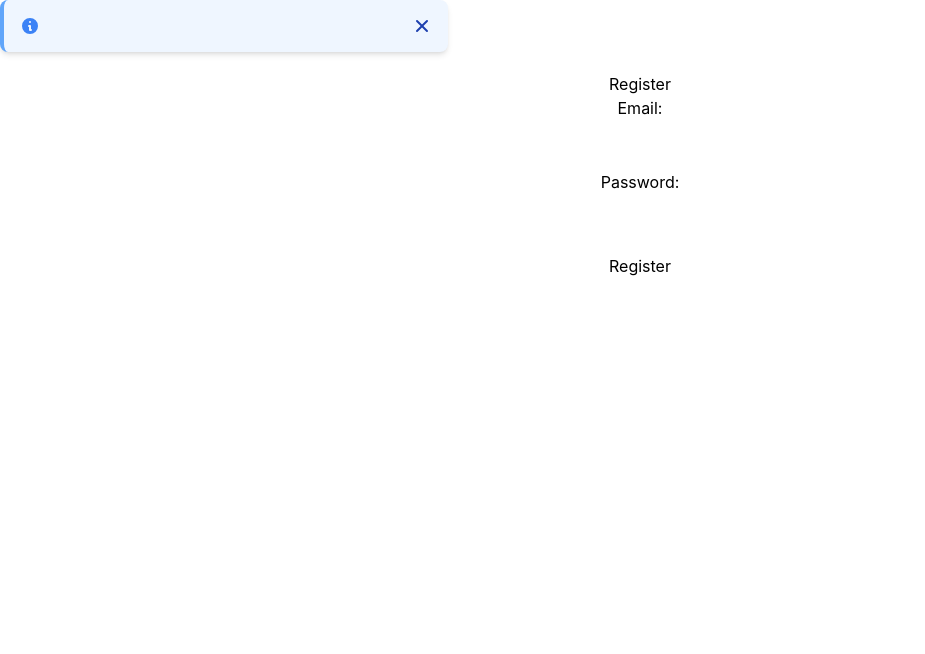
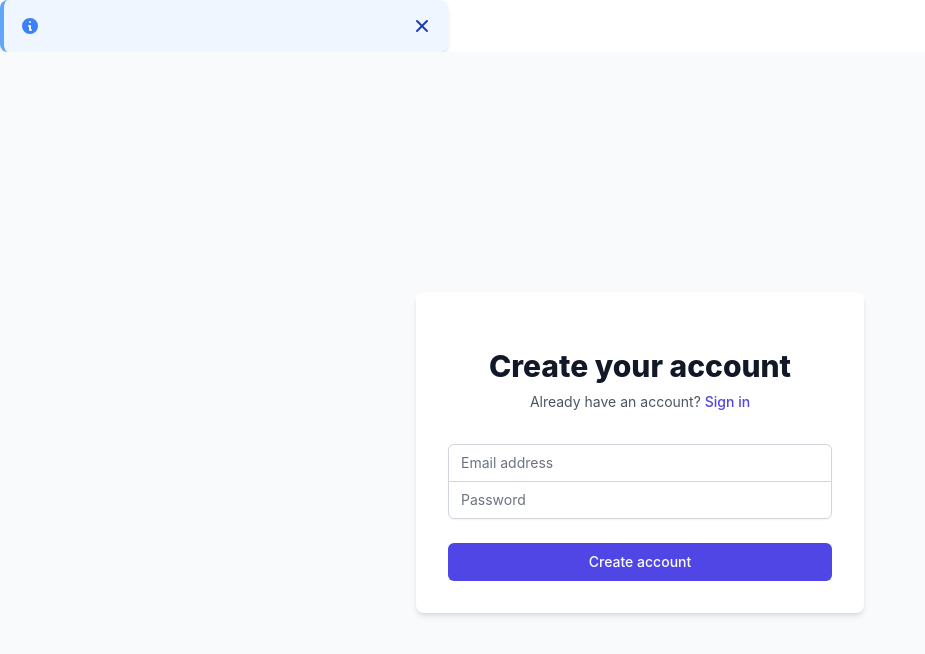
Before and after one commit to actioneerai/devbizops, a React (Create React App) app in the folder frontend/: page /register in a window 1280 px wide. Shown: the top 654 px of the page, without its empty margins (0-925 px from the left). Built offline with nearby package versions, Linux system fonts and the light colour scheme; no server answers.

Commit message:
Improve error handling for Supabase rate limits

```diff
--- a/frontend/src/pages/Login.js
+++ b/frontend/src/pages/Login.js
@@ -43,12 +43,25 @@ const Login = () => {
       const { error } = await login(formData.email, formData.password, formData.rememberMe);
 
       if (error) {
-        setError(error.message || 'Invalid email or password. Please try again.');
-        showError(error.message || 'Login failed');
+        // Check for rate limiting errors
+        if (error.status === 429 || error.message?.includes('too many requests')) {
+          setError('Too many login attempts. Please try again later.');
+          showError('Rate limit exceeded. Please try again later.');
+        } else {
+          setError(error.message || 'Invalid email or password. Please try again.');
+          showError(error.message || 'Login failed');
+        }
       }
     } catch (err) {
-      setError('An unexpected error occurred. Please try again.');
-      showError('An unexpected error occurred');
+      console.error('Login error:', err);
+      // Check for rate limiting in generic error
+      if (err.message?.includes('429') || err.message?.includes('Too Many Requests')) {
+        setError('Too many login attempts. Please try again later.');
+        showError('Rate limit exceeded');
+      } else {
+        setError('An unexpected error occurred. Please try again.');
+        showError('An unexpected error occurred');
+      }
     } finally {
       setIsLoading(false);
     }
--- a/frontend/src/pages/Register.js
+++ b/frontend/src/pages/Register.js
@@ -1,4 +1,5 @@
 import React, { useState } from 'react';
+import { Link } from 'react-router-dom';
 import { supabase } from '../utils/supabaseCredentials';
 
 function Register() {
@@ -6,53 +7,125 @@ function Register() {
   const [password, setPassword] = useState('');
   const [error, setError] = useState(null);
   const [message, setMessage] = useState(null);
+  const [loading, setLoading] = useState(false);
 
   const handleSubmit = async (e) => {
     e.preventDefault();
-    const { error } = await supabase.auth.signUp({
+    setLoading(true);
+    setError(null);
+
+    try {
+      const { error: signUpError } = await supabase.auth.signUp({
         email,
         password
       });
 
-    if (error) {
-      setError(error.message);
+      if (signUpError) {
+        // Check for rate limiting error
+        if (signUpError.status === 429 || signUpError.message?.includes('too many requests')) {
+          setError('Too many registration attempts. Please try again later.');
+        } else {
+          setError(signUpError.message || 'Registration failed');
+        }
         setMessage(null);
       } else {
         setMessage('Registration successful! Please check your email for confirmation.');
         setError(null);
+        // Clear form
+        setEmail('');
+        setPassword('');
+      }
+    } catch (err) {
+      console.error('Registration error:', err);
+      // Check for rate limiting error in generic case
+      if (err.message?.includes('429') || err.message?.includes('Too Many Requests')) {
+        setError('Too many registration attempts. Please try again later.');
+      } else {
+        setError('An unexpected error occurred. Please try again later.');
+      }
+      setMessage(null);
+    } finally {
+      setLoading(false);
     }
   };
 
   return (
-    <div style={{ maxWidth: '400px', margin: '0 auto', padding: '20px' }}>
-      <h2>Register</h2>
-      <form onSubmit={handleSubmit} style={{ display: 'flex', flexDirection: 'column', gap: '10px' }}>
+    <div className="min-h-screen flex items-center justify-center bg-gray-50 py-12 px-4 sm:px-6 lg:px-8">
+      <div className="max-w-md w-full space-y-8 bg-white p-8 rounded-lg shadow-md">
         <div>
-          <label htmlFor="email">Email:</label>
+          <h2 className="mt-6 text-center text-3xl font-extrabold text-gray-900">Create your account</h2>
+          <p className="mt-2 text-center text-sm text-gray-600">
+            Already have an account?{' '}
+            <Link to="/login" className="font-medium text-indigo-600 hover:text-indigo-500">
+              Sign in
+            </Link>
+          </p>
+        </div>
+        <form className="mt-8 space-y-6" onSubmit={handleSubmit}>
+          <div className="rounded-md shadow-sm -space-y-px">
+            <div>
+              <label htmlFor="email" className="sr-only">Email address</label>
               <input
+                id="email"
+                name="email"
                 type="email"
-            id="email"
+                autoComplete="email"
+                required
+                className="appearance-none rounded-none relative block w-full px-3 py-2 border border-gray-300 placeholder-gray-500 text-gray-900 rounded-t-md focus:outline-none focus:ring-indigo-500 focus:border-indigo-500 focus:z-10 sm:text-sm"
+                placeholder="Email address"
                 value={email}
                 onChange={(e) => setEmail(e.target.value)}
-            required
-            style={{ width: '100%', padding: '8px' }}
               />
             </div>
             <div>
-          <label htmlFor="password">Password:</label>
+              <label htmlFor="password" className="sr-only">Password</label>
               <input
+                id="password"
+                name="password"
                 type="password"
-            id="password"
+                autoComplete="new-password"
+                required
+                className="appearance-none rounded-none relative block w-full px-3 py-2 border border-gray-300 placeholder-gray-500 text-gray-900 rounded-b-md focus:outline-none focus:ring-indigo-500 focus:border-indigo-500 focus:z-10 sm:text-sm"
+                placeholder="Password"
                 value={password}
                 onChange={(e) => setPassword(e.target.value)}
-            required
-            style={{ width: '100%', padding: '8px' }}
               />
             </div>
-        <button type="submit" style={{ padding: '10px', cursor: 'pointer' }}>Register</button>
+          </div>
+
+          <div>
+            <button
+              type="submit"
+              disabled={loading}
+              className={`group relative w-full flex justify-center py-2 px-4 border border-transparent text-sm font-medium rounded-md text-white ${
+                loading ? 'bg-indigo-400' : 'bg-indigo-600 hover:bg-indigo-700'
+              } focus:outline-none focus:ring-2 focus:ring-offset-2 focus:ring-indigo-500`}
+            >
+              {loading ? 'Creating account...' : 'Create account'}
+            </button>
+          </div>
+
+          {error && (
+            <div className="bg-red-50 border-l-4 border-red-400 p-4">
+              <div className="flex">
+                <div className="ml-3">
+                  <p className="text-sm text-red-700">{error}</p>
+                </div>
+              </div>
+            </div>
+          )}
+
+          {message && (
+            <div className="bg-green-50 border-l-4 border-green-400 p-4">
+              <div className="flex">
+                <div className="ml-3">
+                  <p className="text-sm text-green-700">{message}</p>
+                </div>
+              </div>
+            </div>
+          )}
         </form>
-      {error && <p style={{ color: 'red' }}>{error}</p>}
-      {message && <p style={{ color: 'green' }}>{message}</p>}
+      </div>
     </div>
   );
 }
```
Lines whose indentation alone changed are shown as unchanged.
